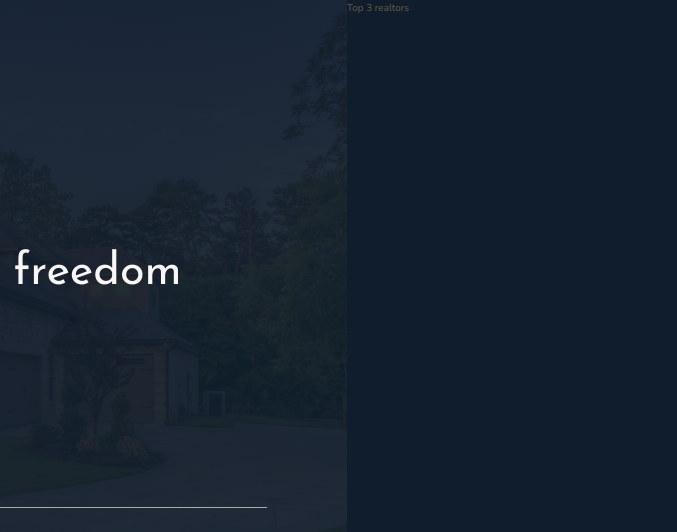
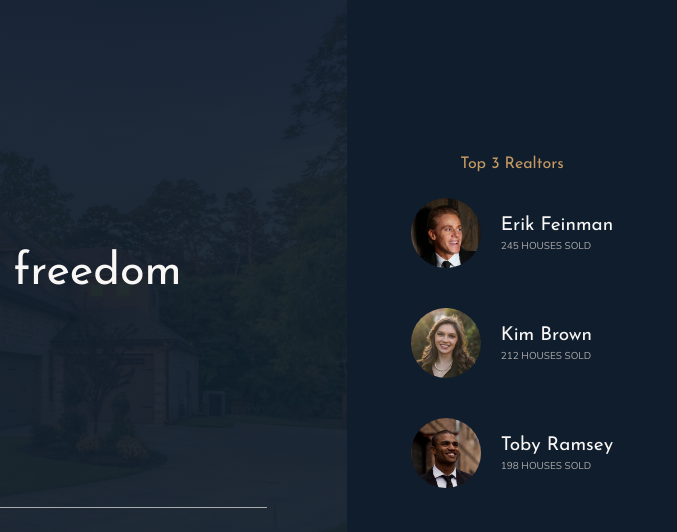
Before and after one commit to Trapintrovert/nexter, a website: page index.html in a window 1280 px wide. Shown: the top 532 px of the page, 603-1280 px from the left. Drawn offline with nearby package versions, Linux system fonts and the light colour scheme.

Commit message:
Realtor section done

```diff
--- a/index.html
+++ b/index.html
@@ -33,7 +33,26 @@
       </div>
     </header>
     <div class="realtors">
-      Top 3 realtors
+      <h3 class="heading-3">Top 3 Realtors</h3>
+      <div class="realtors__list">
+        <img src="img/realtor-1.jpeg" alt="Realtor 1" class="realtors__img" />
+        <div class="realtors__details">
+          <h4 class="heading-4 heading-4--light">Erik Feinman</h4>
+          <p class="realtors__sold">245 houses sold</p>
+        </div>
+
+        <img src="img/realtor-2.jpeg" alt="Realtor 2" class="realtors__img" />
+        <div class="realtors__details">
+          <h4 class="heading-4 heading-4--light">Kim Brown</h4>
+          <p class="realtors__sold">212 houses sold</p>
+        </div>
+
+        <img src="img/realtor-3.jpeg" alt="Realtor 3" class="realtors__img" />
+        <div class="realtors__details">
+          <h4 class="heading-4 heading-4--light">Toby Ramsey</h4>
+          <p class="realtors__sold">198 houses sold</p>
+        </div>
+      </div>
     </div>
 
     <section class="features">
--- a/sass/_realtors.scss
+++ b/sass/_realtors.scss
@@ -1,4 +1,31 @@
 .realtors {
   background-color: $color-secondary;
   grid-column: col-start 7 / ful-end;
+  padding: 3rem;
+
+  display: grid;
+  align-content: center;
+  justify-content: center;
+  justify-items: center;
+  grid-row-gap: 2rem;
+
+  &__list {
+    display: grid;
+    grid-template-columns: min-content max-content;
+    grid-column-gap: 2rem;
+    grid-row-gap: 5vh;
+    align-items: center;
+  }
+
+  &__img {
+    width: 7rem;
+    border-radius: 50%;
+    display: block;
+  }
+
+  &__sold {
+    text-transform: uppercase;
+    color: $color-grey-light-2;
+    margin-top: -3px;
+  }
 }
```
Also changed, not shown: css/style.css.
